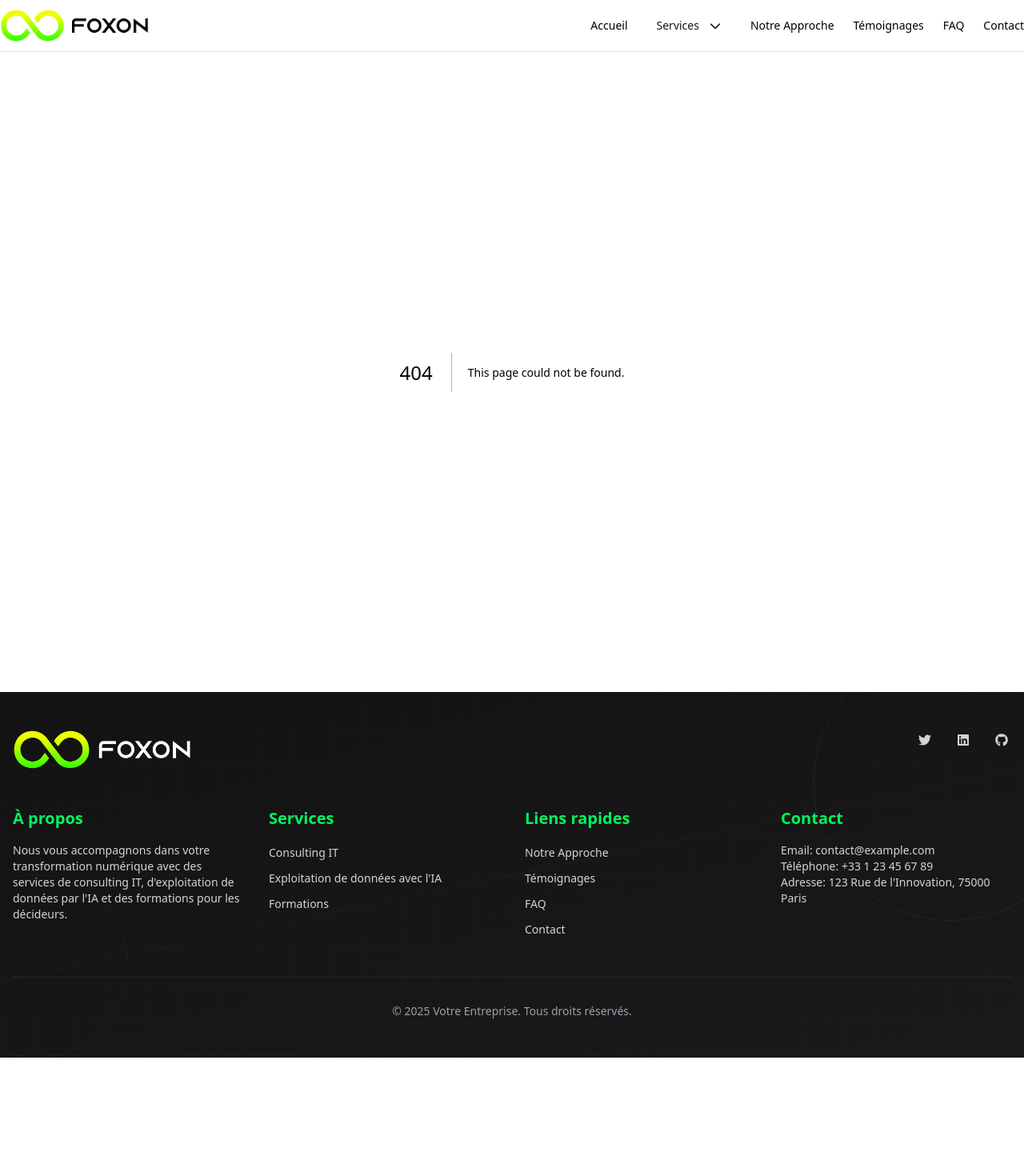
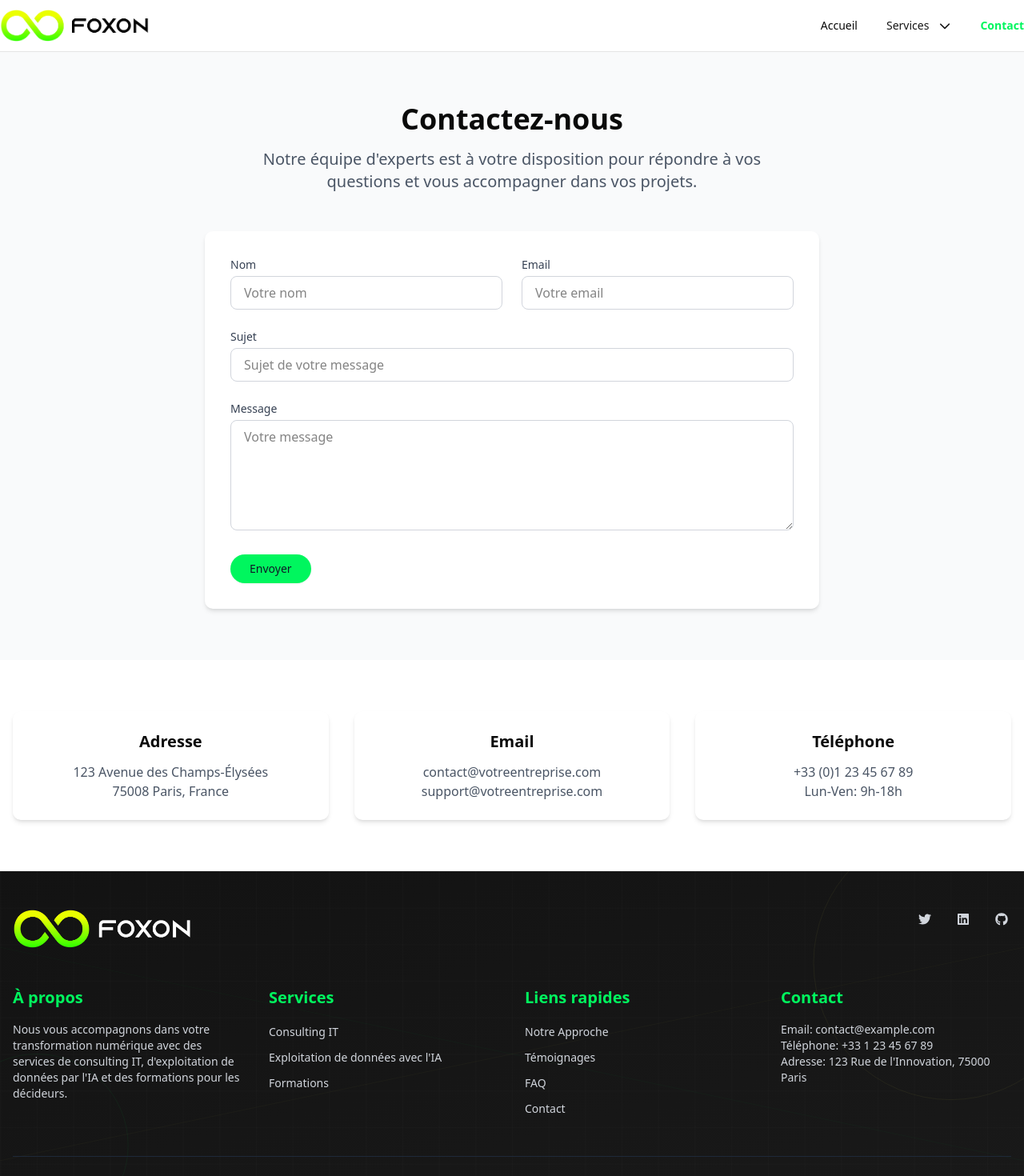
Before and after one commit to Foxon-Consulting/nextjs-website, a Next.js app: page /contact in a window 1280 px wide. Before the commit this address had no page. Shown: the top 1470 px of the page at 80% size. Before the commit the page ends 1322 px from the top, so only its background shows below. Built offline with nearby package versions, Linux system fonts and the light colour scheme.

Commit message:
feat: :sparkles: move contact page and remove navbar useless subpart title

```diff
--- /dev/null
+++ b/src/app/(routes)/contact/page.tsx
@@ -0,0 +1,106 @@
+import { Button } from "@/components/ui/button";
+import type { Metadata } from "next";
+
+export const metadata: Metadata = {
+  title: "Contact | Services IT & IA",
+  description: "Contactez notre équipe d'experts pour discuter de vos projets IT, d'exploitation de données avec l'IA ou de formations pour décideurs.",
+};
+
+export default function ContactPage() {
+  return (
+    <>
+      <section className="py-16 bg-gray-50">
+        <div className="container mx-auto px-4">
+          <div className="text-center mb-12">
+            <h1 className="text-4xl font-bold mb-4">Contactez-nous</h1>
+            <p className="text-xl text-gray-600 max-w-2xl mx-auto">
+              Notre équipe d&apos;experts est à votre disposition pour répondre à vos questions et vous accompagner dans vos projets.
+            </p>
+          </div>
+
+          <div className="max-w-3xl mx-auto bg-white rounded-lg shadow-md p-8">
+            <form className="space-y-6">
+              <div className="grid grid-cols-1 md:grid-cols-2 gap-6">
+                <div>
+                  <label htmlFor="name" className="block text-sm font-medium text-gray-700 mb-1">Nom</label>
+                  <input
+                    type="text"
+                    id="name"
+                    className="w-full px-4 py-2 border border-gray-300 rounded-md focus:outline-none focus:ring-2 focus:ring-[#00f65e]"
+                    placeholder="Votre nom"
+                  />
+                </div>
+
+                <div>
+                  <label htmlFor="email" className="block text-sm font-medium text-gray-700 mb-1">Email</label>
+                  <input
+                    type="email"
+                    id="email"
+                    className="w-full px-4 py-2 border border-gray-300 rounded-md focus:outline-none focus:ring-2 focus:ring-[#00f65e]"
+                    placeholder="Votre email"
+                  />
+                </div>
+              </div>
+
+              <div>
+                <label htmlFor="subject" className="block text-sm font-medium text-gray-700 mb-1">Sujet</label>
+                <input
+                  type="text"
+                  id="subject"
+                  className="w-full px-4 py-2 border border-gray-300 rounded-md focus:outline-none focus:ring-2 focus:ring-[#00f65e]"
+                  placeholder="Sujet de votre message"
+                />
+              </div>
+
+              <div>
+                <label htmlFor="message" className="block text-sm font-medium text-gray-700 mb-1">Message</label>
+                <textarea
+                  id="message"
+                  rows={5}
+                  className="w-full px-4 py-2 border border-gray-300 rounded-md focus:outline-none focus:ring-2 focus:ring-[#00f65e]"
+                  placeholder="Votre message"
+                ></textarea>
+              </div>
+
+              <div>
+                <Button className="w-full md:w-auto bg-[#00f65e] hover:bg-[#f1f55c] text-gray-900 hover:text-gray-900 font-medium px-6 py-3 rounded-full">
+                  Envoyer
+                </Button>
+              </div>
+            </form>
+          </div>
+        </div>
+      </section>
+
+      <section className="py-16">
+        <div className="container mx-auto px-4">
+          <div className="grid grid-cols-1 md:grid-cols-2 lg:grid-cols-3 gap-8">
+            <div className="bg-white p-6 rounded-lg shadow-md text-center">
+              <h3 className="text-xl font-bold mb-3">Adresse</h3>
+              <p className="text-gray-600">
+                123 Avenue des Champs-Élysées<br />
+                75008 Paris, France
+              </p>
+            </div>
+
+            <div className="bg-white p-6 rounded-lg shadow-md text-center">
+              <h3 className="text-xl font-bold mb-3">Email</h3>
+              <p className="text-gray-600">
+                contact@votreentreprise.com<br />
+                support@votreentreprise.com
+              </p>
+            </div>
+
+            <div className="bg-white p-6 rounded-lg shadow-md text-center">
+              <h3 className="text-xl font-bold mb-3">Téléphone</h3>
+              <p className="text-gray-600">
+                +33 (0)1 23 45 67 89<br />
+                Lun-Ven: 9h-18h
+              </p>
+            </div>
+          </div>
+        </div>
+      </section>
+    </>
+  );
+}
--- a/src/app/page.tsx
+++ b/src/app/page.tsx
@@ -30,7 +30,7 @@ export default function Home() {
               d&apos;exploitation de données par l&apos;IA et des formations pour les décideurs.
             </p>
             <div className="flex flex-col sm:flex-row gap-4">
-              <Link href="/#contact">
+              <Link href="/contact">
                 <Button className="bg-[#00f65e] text-gray-900 hover:bg-[#f1f55c] px-8 py-3 rounded-full text-lg">
                   Contactez-nous
                 </Button>
@@ -329,33 +329,36 @@ export default function Home() {
       <section id="faq" className="py-16 bg-gray-100">
         <div className="container mx-auto px-4">
           <div className="text-center mb-12">
-            <h2 className="text-3xl font-bold mb-4">Questions Fréquentes</h2>
-            <p className="text-xl text-gray-600">Réponses à vos interrogations</p>
+            <h2 className="text-3xl font-bold mb-4">Questions fréquentes</h2>
+            <p className="text-xl text-gray-600">Tout ce que vous devez savoir sur nos services</p>
           </div>
 
           <div className="max-w-3xl mx-auto">
-            <Accordion type="single" collapsible className="bg-white rounded-lg shadow-md p-6">
+            <Accordion type="single" collapsible className="bg-white rounded-lg shadow-md">
               <AccordionItem value="item-1">
                 <AccordionTrigger>Comment démarrer une collaboration avec vous ?</AccordionTrigger>
                 <AccordionContent>
                   Pour démarrer une collaboration, contactez-nous via notre formulaire de contact ou par téléphone.
-                  Nous organiserons un premier rendez-vous pour comprendre vos besoins et vous proposer une approche adaptée.
+                  Nous organiserons un premier rendez-vous pour discuter de vos besoins et objectifs. Suite à cette
+                  discussion, nous vous proposerons une solution adaptée à votre situation.
                 </AccordionContent>
               </AccordionItem>
 
               <AccordionItem value="item-2">
-                <AccordionTrigger>Quelles technologies utilisez-vous pour vos projets ?</AccordionTrigger>
+                <AccordionTrigger>Quels types d&apos;entreprises accompagnez-vous ?</AccordionTrigger>
                 <AccordionContent>
-                  Nous utilisons les technologies les plus récentes et adaptées à chaque projet : cloud computing (AWS, Azure),
-                  conteneurisation (Kubernetes, Docker), langages modernes (Python, JavaScript, Go), et frameworks d&apos;IA (TensorFlow, PyTorch).
+                  Nous accompagnons des entreprises de toutes tailles, des startups aux grands groupes, dans divers
+                  secteurs d&apos;activité. Notre approche est adaptée aux besoins spécifiques de chaque client,
+                  quelle que soit sa taille ou son secteur.
                 </AccordionContent>
               </AccordionItem>
 
               <AccordionItem value="item-3">
-                <AccordionTrigger>Combien coûtent vos services ?</AccordionTrigger>
+                <AccordionTrigger>Proposez-vous des services sur mesure ?</AccordionTrigger>
                 <AccordionContent>
-                  Le coût de nos services varie en fonction de la nature et de l&apos;ampleur de votre projet.
-                  Nous établissons un devis personnalisé après avoir analysé vos besoins spécifiques.
+                  Oui, tous nos services sont personnalisés selon vos besoins spécifiques. Nous ne croyons pas aux
+                  solutions génériques. Après une analyse approfondie de votre situation, nous élaborons une stratégie
+                  sur mesure pour répondre précisément à vos objectifs.
                 </AccordionContent>
               </AccordionItem>
 
@@ -379,68 +382,6 @@ export default function Home() {
           </div>
         </div>
       </section>
-
-      {/* Contact Section */}
-      <section id="contact" className="py-16">
-        <div className="container mx-auto px-4">
-          <div className="text-center mb-12">
-            <h2 className="text-3xl font-bold mb-4">Contactez-nous</h2>
-            <p className="text-xl text-gray-600">Parlons de votre projet</p>
-          </div>
-
-          <div className="max-w-3xl mx-auto bg-white rounded-lg shadow-md p-8">
-            <form className="space-y-6">
-              <div className="grid grid-cols-1 md:grid-cols-2 gap-6">
-                <div>
-                  <label htmlFor="name" className="block text-sm font-medium text-gray-700 mb-1">Nom</label>
-                  <input
-                    type="text"
-                    id="name"
-                    className="w-full px-4 py-2 border border-gray-300 rounded-md focus:outline-none focus:ring-2 focus:ring-[#00f65e]"
-                    placeholder="Votre nom"
-                  />
-                </div>
-
-                <div>
-                  <label htmlFor="email" className="block text-sm font-medium text-gray-700 mb-1">Email</label>
-                  <input
-                    type="email"
-                    id="email"
-                    className="w-full px-4 py-2 border border-gray-300 rounded-md focus:outline-none focus:ring-2 focus:ring-[#00f65e]"
-                    placeholder="Votre email"
-                  />
-                </div>
-              </div>
-
-              <div>
-                <label htmlFor="subject" className="block text-sm font-medium text-gray-700 mb-1">Sujet</label>
-                <input
-                  type="text"
-                  id="subject"
-                  className="w-full px-4 py-2 border border-gray-300 rounded-md focus:outline-none focus:ring-2 focus:ring-[#00f65e]"
-                  placeholder="Sujet de votre message"
-                />
-              </div>
-
-              <div>
-                <label htmlFor="message" className="block text-sm font-medium text-gray-700 mb-1">Message</label>
-                <textarea
-                  id="message"
-                  rows={5}
-                  className="w-full px-4 py-2 border border-gray-300 rounded-md focus:outline-none focus:ring-2 focus:ring-[#00f65e]"
-                  placeholder="Votre message"
-                ></textarea>
-              </div>
-
-              <div>
-                <Button className="w-full md:w-auto bg-[#00f65e] hover:bg-[#f1f55c] text-gray-900 hover:text-gray-900 font-medium px-6 py-3 rounded-full">
-                  Envoyer
-                </Button>
-              </div>
-            </form>
-          </div>
-        </div>
-      </section>
     </>
   );
 }
--- a/src/components/layout/Header.tsx
+++ b/src/components/layout/Header.tsx
@@ -17,7 +17,6 @@ import { Sheet, SheetContent, SheetTrigger } from "@/components/ui/sheet";
 
 export function Header() {
   const pathname = usePathname();
-  const [activeSection, setActiveSection] = useState<string>("");
   const [isScrolled, setIsScrolled] = useState<boolean>(false);
 
   // Fonction pour vérifier si un chemin est actif
@@ -28,47 +27,13 @@ export function Header() {
     return pathname.startsWith(path);
   };
 
-  // Fonction pour vérifier si une section est active
-  const isSectionActive = (sectionId: string) => {
-    return pathname === '/' && activeSection === sectionId;
-  };
-
-  // Effet pour détecter le défilement et la section active
+  // Effet pour détecter le défilement
   useEffect(() => {
     if (pathname !== '/') return;
 
     const handleScroll = () => {
       // Détecter si la page a défilé
       setIsScrolled(window.scrollY > 50);
-
-      // Détecter la section active
-      const sections = [
-        { id: 'approach', element: document.getElementById('approach') },
-        { id: 'testimonials', element: document.getElementById('testimonials') },
-        { id: 'faq', element: document.getElementById('faq') },
-        { id: 'contact', element: document.getElementById('contact') },
-        { id: 'services', element: document.getElementById('services') },
-        { id: 'key-figures', element: document.getElementById('key-figures') }
-      ];
-
-      // Trouver la section la plus proche du haut de la fenêtre
-      let currentSection = "";
-      let minDistance = Number.MAX_VALUE;
-
-      sections.forEach(section => {
-        if (section.element) {
-          const rect = section.element.getBoundingClientRect();
-          // Distance entre le haut de la section et le milieu de la fenêtre
-          const distance = Math.abs(rect.top - window.innerHeight / 3);
-
-          if (distance < minDistance && rect.top <= window.innerHeight / 2) {
-            minDistance = distance;
-            currentSection = section.id;
-          }
-        }
-      });
-
-      setActiveSection(currentSection);
     };
 
     // Ajouter l'écouteur d'événement
@@ -143,29 +108,8 @@ export function Header() {
           </DropdownMenu>
 
           <Link
-            href="/#approach"
-            className={`text-sm font-medium ${isSectionActive('approach') ? activeClass : inactiveClass}`}
-          >
-            Notre Approche
-          </Link>
-
-          <Link
-            href="/#testimonials"
-            className={`text-sm font-medium ${isSectionActive('testimonials') ? activeClass : inactiveClass}`}
-          >
-            Témoignages
-          </Link>
-
-          <Link
-            href="/#faq"
-            className={`text-sm font-medium ${isSectionActive('faq') ? activeClass : inactiveClass}`}
-          >
-            FAQ
-          </Link>
-
-          <Link
-            href="/#contact"
-            className={`text-sm font-medium ${isSectionActive('contact') ? activeClass : inactiveClass}`}
+            href="/contact"
+            className={`text-sm font-medium ${isActive('/contact') ? activeClass : inactiveClass}`}
           >
             Contact
           </Link>
@@ -220,29 +164,8 @@ export function Header() {
               </div>
 
               <Link
-                href="/#approach"
-                className={`text-sm font-medium ${isSectionActive('approach') ? activeClass : inactiveClass}`}
-              >
-                Notre Approche
-              </Link>
-
-              <Link
-                href="/#testimonials"
-                className={`text-sm font-medium ${isSectionActive('testimonials') ? activeClass : inactiveClass}`}
-              >
-                Témoignages
-              </Link>
-
-              <Link
-                href="/#faq"
-                className={`text-sm font-medium ${isSectionActive('faq') ? activeClass : inactiveClass}`}
-              >
-                FAQ
-              </Link>
-
-              <Link
-                href="/#contact"
-                className={`text-sm font-medium ${isSectionActive('contact') ? activeClass : inactiveClass}`}
+                href="/contact"
+                className={`text-sm font-medium ${isActive('/contact') ? activeClass : inactiveClass}`}
               >
                 Contact
               </Link>
```
